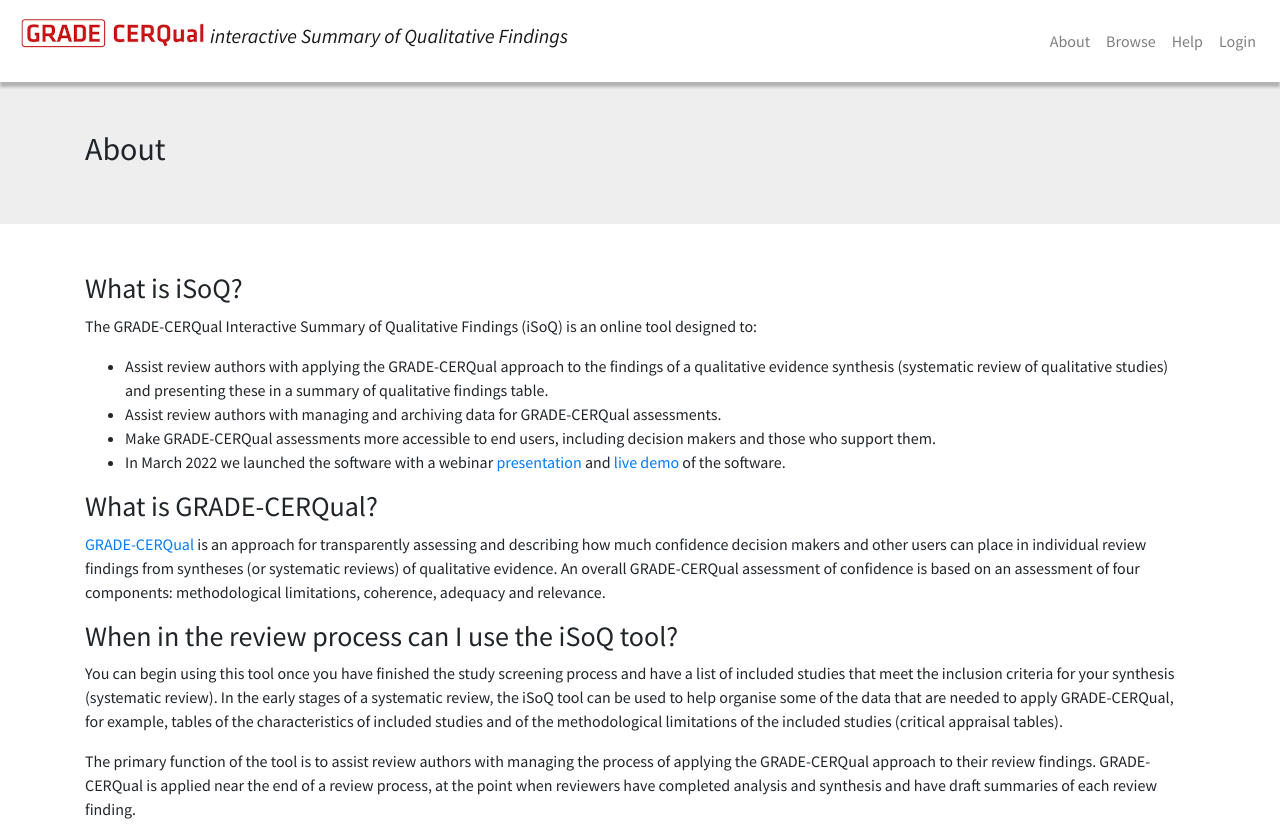
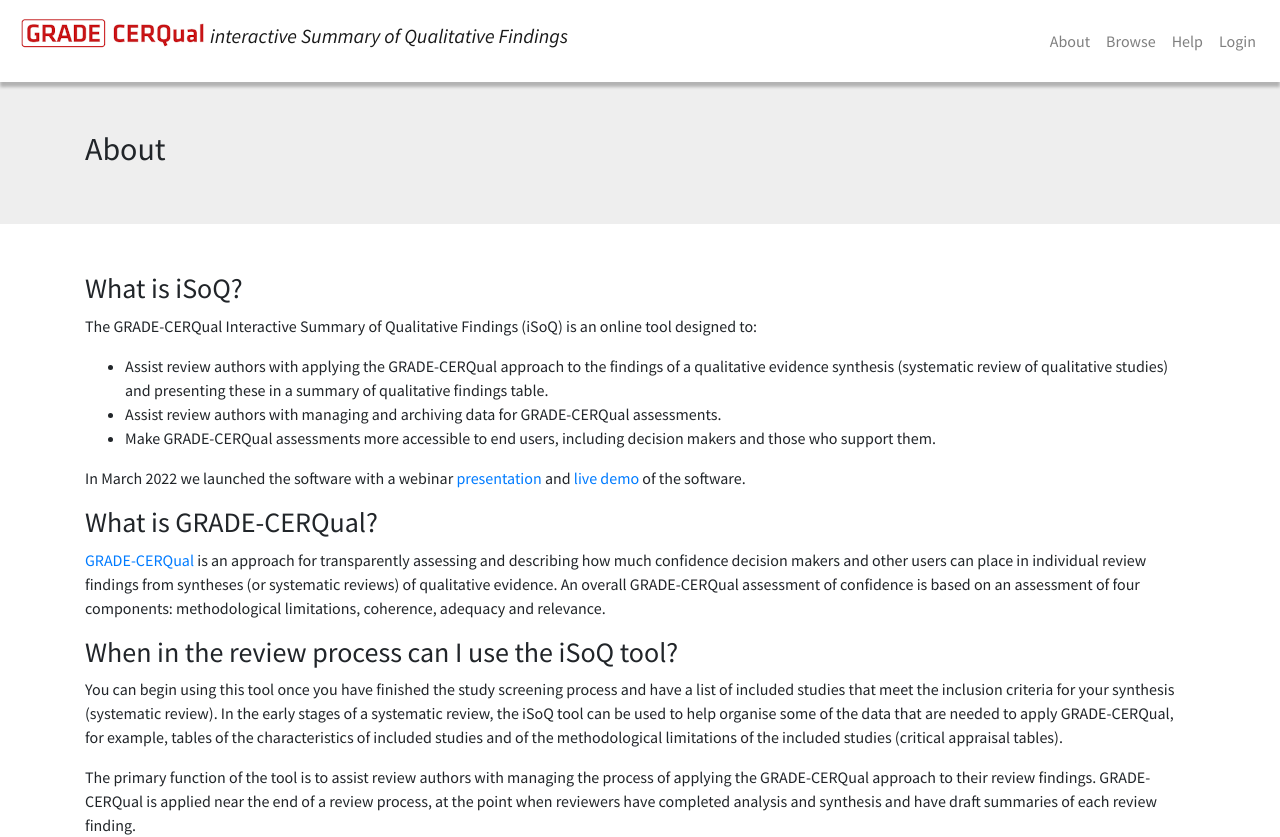
Before and after one commit to epistemonikos/isoq, a Vue app: page /about in a window 1280 px wide. Shown: the top 837 px of the page. Built offline with nearby package versions, Linux system fonts and the light colour scheme; no server answers.

Commit message:
changing text from a list to a praragraph

```diff
--- a/src/components/About.vue
+++ b/src/components/About.vue
@@ -12,8 +12,8 @@
         <li>Assist review authors with applying the GRADE-CERQual approach to the findings of a qualitative evidence synthesis (systematic review of qualitative studies) and presenting these in a summary of qualitative findings table.</li>
         <li>Assist review authors with managing and archiving data for GRADE-CERQual assessments.</li>
         <li>Make GRADE-CERQual assessments more accessible to end users, including decision makers and those who support them.</li>
-        <li>In March 2022 we launched the software with a webinar <a href="https://vimeo.com/737300971" target="_blank">presentation</a> and <a href="https://vimeo.com/738892529" target="_blank">live demo</a> of the software.</li>
       </ul>
+      <p>In March 2022 we launched the software with a webinar <a href="https://vimeo.com/737300971" target="_blank">presentation</a> and <a href="https://vimeo.com/738892529" target="_blank">live demo</a> of the software.</p>
 
       <h3>What is GRADE-CERQual?</h3>
       <p><a href="https://www.cerqual.org" target="_blank">GRADE-CERQual</a> is an approach for transparently assessing and describing how much confidence decision makers and other users can place in individual review findings from syntheses (or systematic reviews) of qualitative evidence. An overall GRADE-CERQual assessment of confidence is based on an assessment of four components: methodological limitations, coherence, adequacy and relevance.</p>
```
